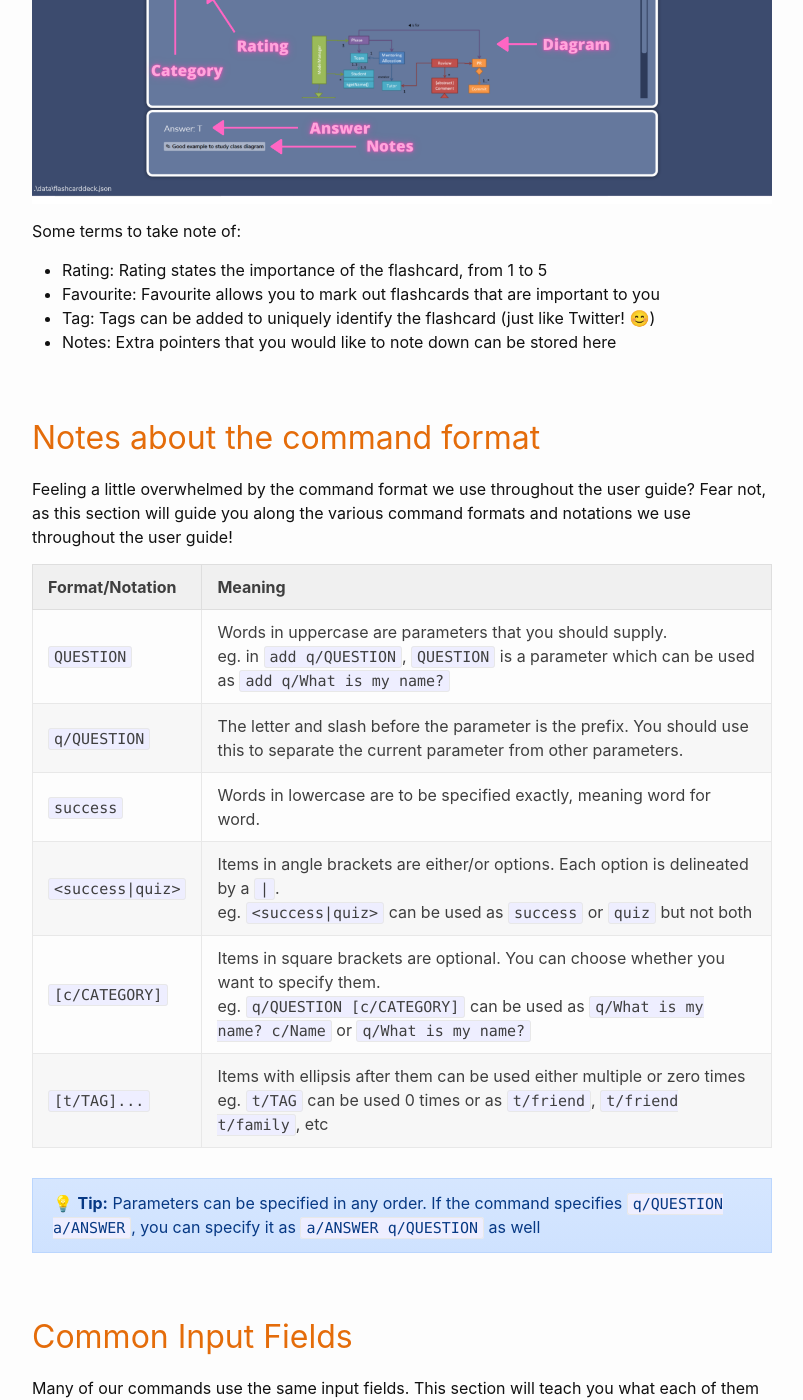
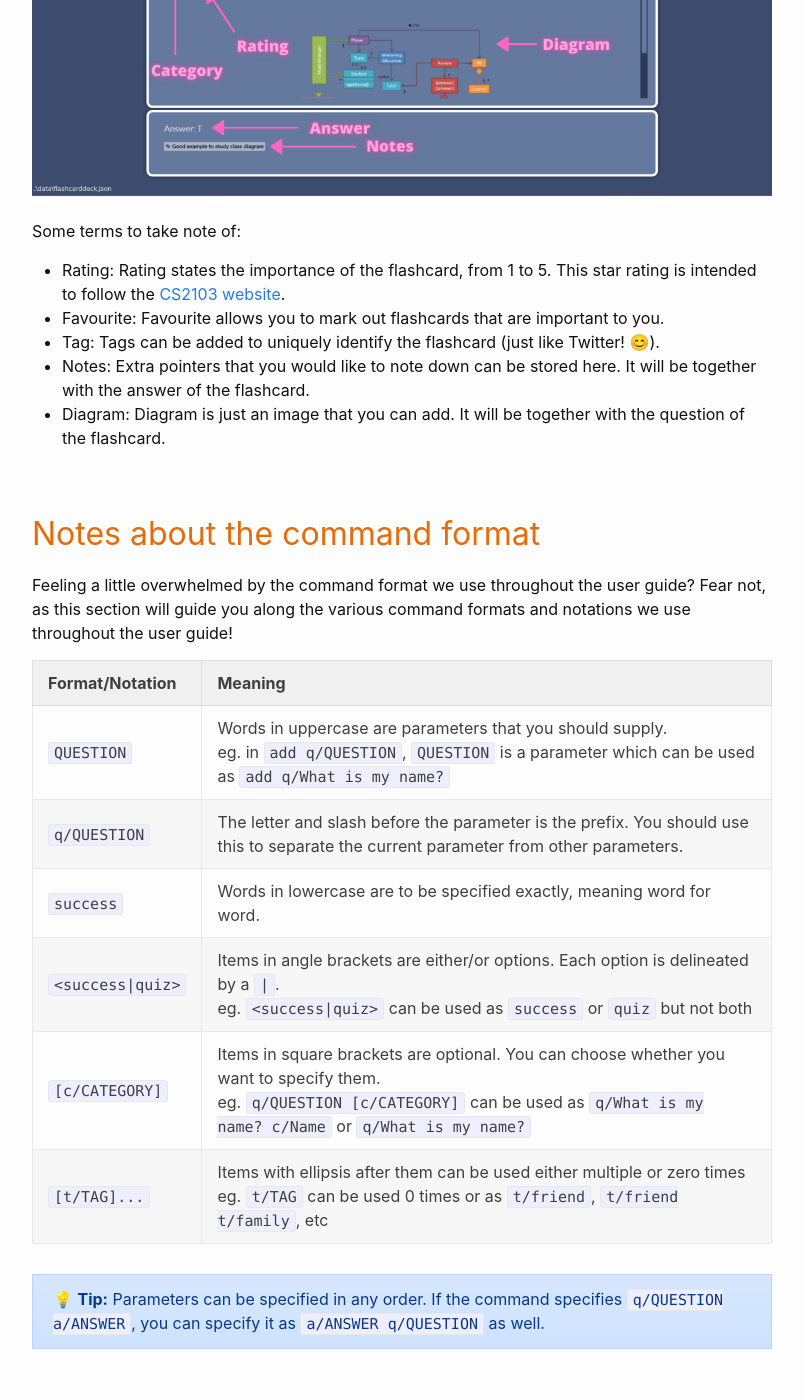
Before and after one commit to minzzelo/cs2101ug, a Jekyll site: the page built from docs/UserGuide.md, in a window 1280 px wide and 1400 px high, scrolled down 4721 px. Shown: the whole window, without its empty margins (238-1041 px from the left). Built offline with Jekyll 4.4.1, drawn with Linux system fonts in a browser that asks for light colours; emoji names are drawn with the system emoji font; some of the changed text lies outside the part shown.

Commit message:
Update ug

```diff
--- a/docs/UserGuide.md
+++ b/docs/UserGuide.md
@@ -53,8 +53,8 @@ SWEe! is a desktop application with a command line interface (CLI) for CS2103 st
 
 #### So, is SWEe! for you?
 
-* Are you a busy CS2103T student who needs more time to focus on other modules such as CS2100 or CS2101?
-* Do you get frustrated navigating the CS2103T website?
+* Are you a busy CS2103 student who needs more time to focus on other modules such as CS2100 or CS2101?
+* Do you get frustrated navigating the CS2103 website?
 * Do you want to score well in your examinations?
 
 I’m sure you want to score in your examination 😊 so please proceed on to this user guide to discover the formula for scoring well in your exam.
@@ -107,10 +107,11 @@ Here is an instance on how a flashcard looks like.
 ![filedirectory](images/ug/label2.png)
 
 Some terms to take note of:
-* Rating: Rating states the importance of the flashcard, from 1 to 5
-* Favourite: Favourite allows you to mark out flashcards that are important to you
-* Tag: Tags can be added to uniquely identify the flashcard (just like Twitter! 😊)
-* Notes: Extra pointers that you would like to note down can be stored here
+* Rating: Rating states the importance of the flashcard, from 1 to 5. This star rating is intended to follow the [CS2103 website](https://nus-cs2103-ay2021s1.github.io/website/admin/moduleExpectations.html).
+* Favourite: Favourite allows you to mark out flashcards that are important to you.
+* Tag: Tags can be added to uniquely identify the flashcard (just like Twitter! 😊).
+* Notes: Extra pointers that you would like to note down can be stored here. It will be together with the answer of the flashcard.
+* Diagram: Diagram is just an image that you can add. It will be together with the question of the flashcard.
 
 
 
@@ -131,7 +132,7 @@ Format/Notation | Meaning
 
 <div markdown="span" class="alert alert-primary">
 
-:bulb: **Tip:** Parameters can be specified in any order. If the command specifies `q/QUESTION a/ANSWER`, you can specify it as `a/ANSWER q/QUESTION` as well
+:bulb: **Tip:** Parameters can be specified in any order. If the command specifies `q/QUESTION a/ANSWER`, you can specify it as `a/ANSWER q/QUESTION` as well.
 </div>
 
 <div style="page-break-after: always;"></div>
@@ -198,7 +199,7 @@ To add a flashcard, type the command `add q/What does OOP stand for? a/Object Or
 
 **Step 2**: Success! The result display will display a message telling you that the flashcard is added to the flashcard list.
 
-**Step 3**: The list view will update to show the newly added flashcard at the end of the flashcard list
+**Step 3**: The list view will update to show the newly added flashcard at the end of the flashcard list.
 
 ![filedirectory](images/ug/ug_add_step2_3.png)
 
```
Also changed, not shown: other parts of docs/UserGuide.md (+1 -1 lines).
